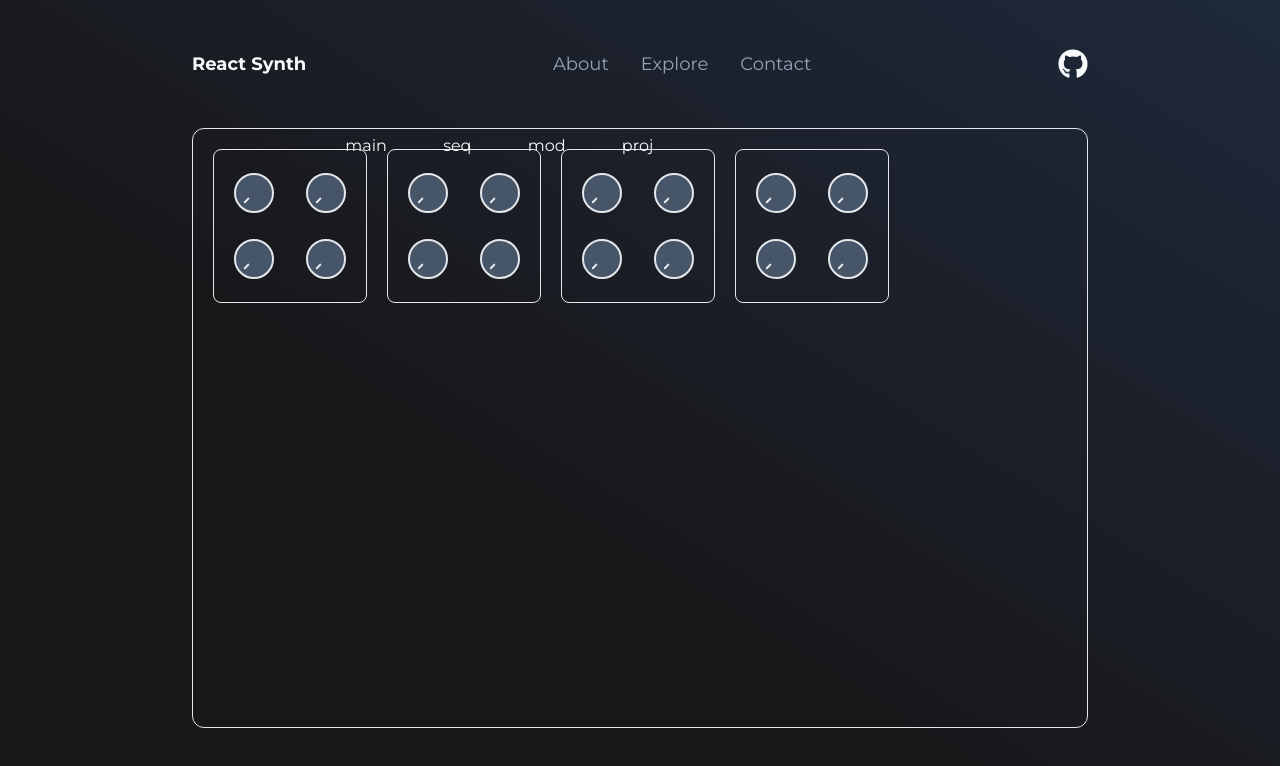
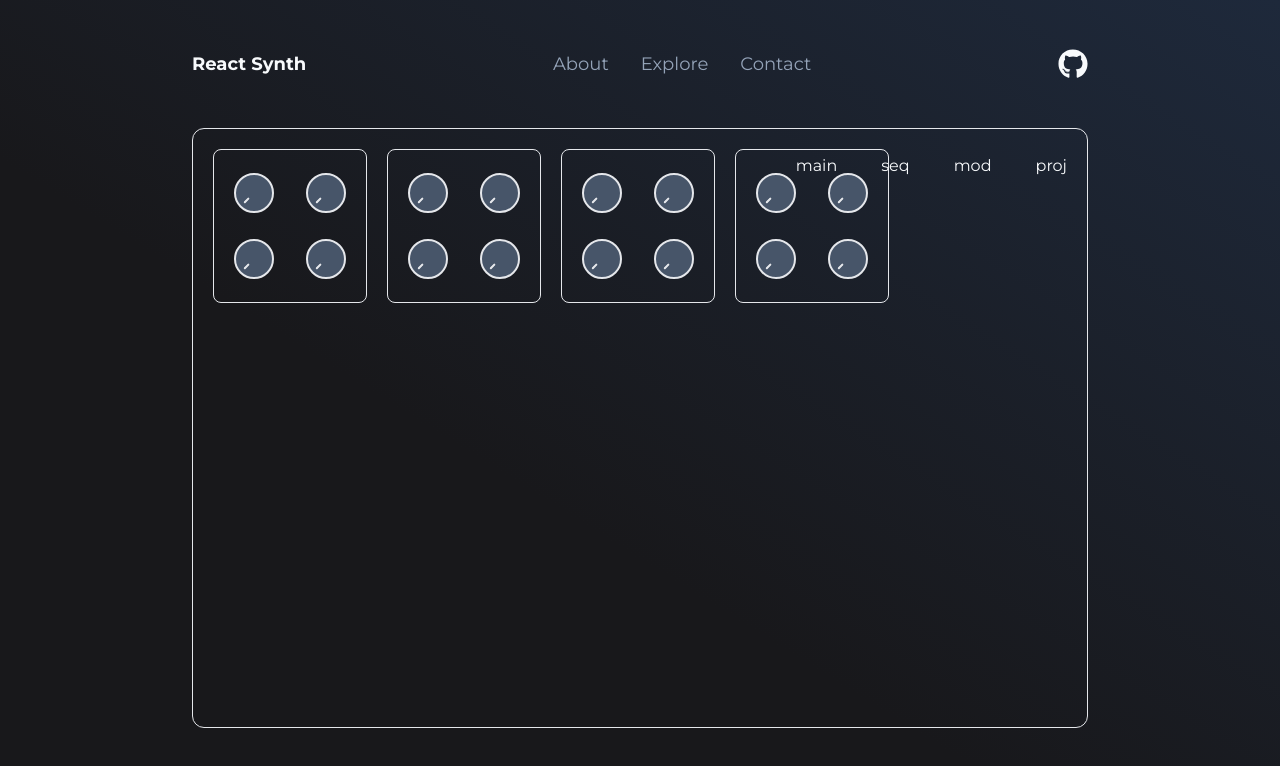
Before and after one commit to vybukhivka/react-synth, a React (Vite) app: page /synth in a window 1280 px wide. Shown: the top 766 px of the page. Built offline with nearby package versions, Linux system fonts and the light colour scheme.

Commit message:
tracks and nav

```diff
--- a/src/components/synth/SynthContainer.tsx
+++ b/src/components/synth/SynthContainer.tsx
@@ -15,7 +15,7 @@ function SynthContainer() {
   // rendred on every page. sequencer and params are conditionally
   // rendered, depending on the selected page
   return (
-    <div className="grid h-[600px] w-[1064px] grid-cols-6 gap-5 rounded-xl border">
+    <div className="grid h-[600px] w-[1064px] grid-cols-6 gap-5 rounded-xl border p-5">
       <TracksContainer />
       <SynthNavTabs onTabChange={updateActiveTab} />
     </div>
--- a/src/components/synth/Tabs/SynthNavTabs.tsx
+++ b/src/components/synth/Tabs/SynthNavTabs.tsx
@@ -7,7 +7,7 @@ type SynthNavTabsProps = {
 
 function SynthNavTabs({ onTabChange }: SynthNavTabsProps) {
   return (
-    <div className="flex h-[34px] w-[308px] flex-grow-0 items-center justify-between">
+    <div className="col-span-2 col-start-5 flex h-[34px] w-full flex-grow-0 items-center justify-between">
       <ButtonMedium text="main" onClick={() => onTabChange('main')} />
       <ButtonMedium text="seq" onClick={() => onTabChange('seq')} />
       <ButtonMedium text="mod" onClick={() => onTabChange('mod')} />
--- a/src/components/synth/Tracks/TracksContainer.tsx
+++ b/src/components/synth/Tracks/TracksContainer.tsx
@@ -2,7 +2,7 @@ import Track from './Track';
 
 function TracksContainer() {
   return (
-    <div className="m-5 flex w-[676px] gap-x-5">
+    <div className="flex w-[676px] gap-x-5">
       <Track />
       <Track />
       <Track />
```
